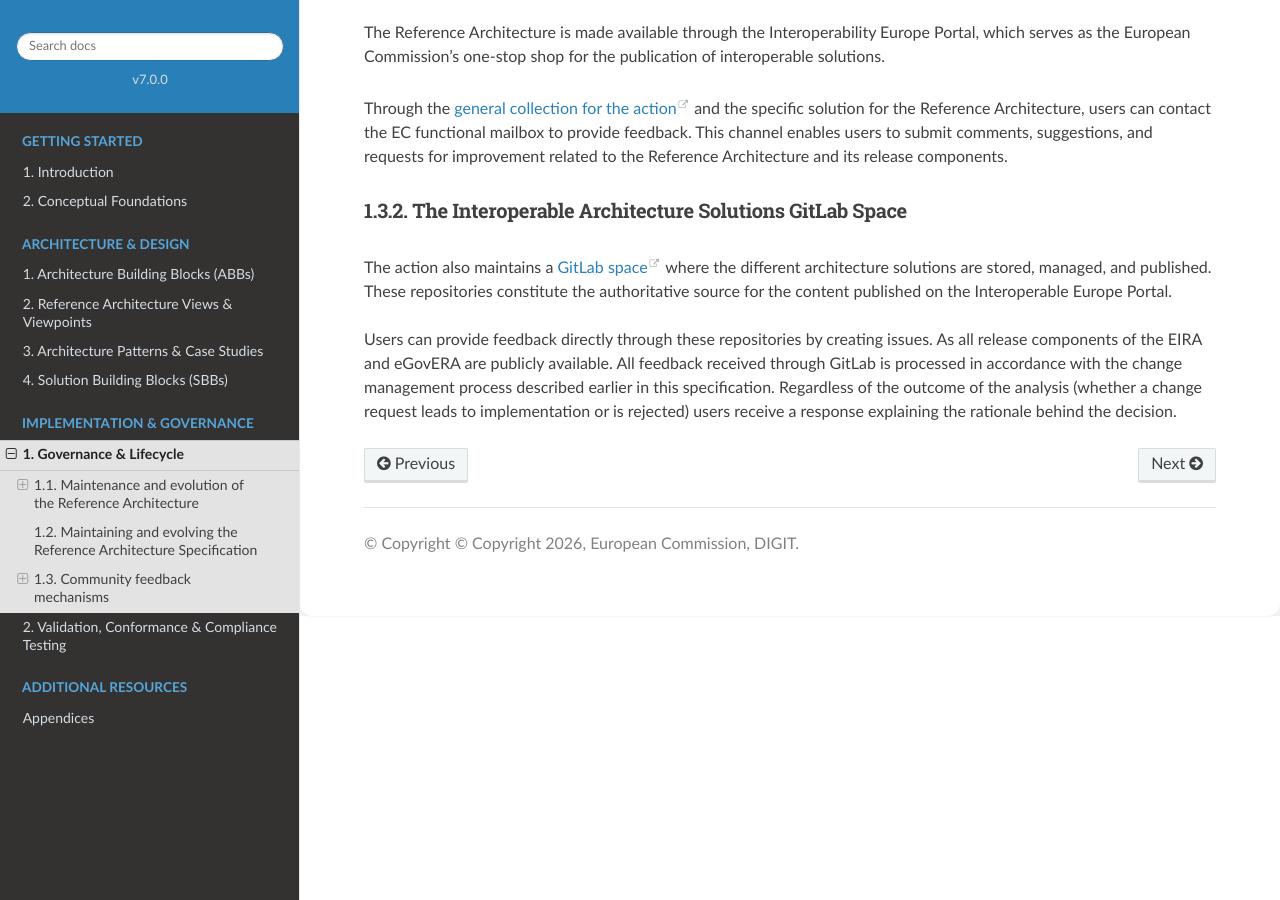
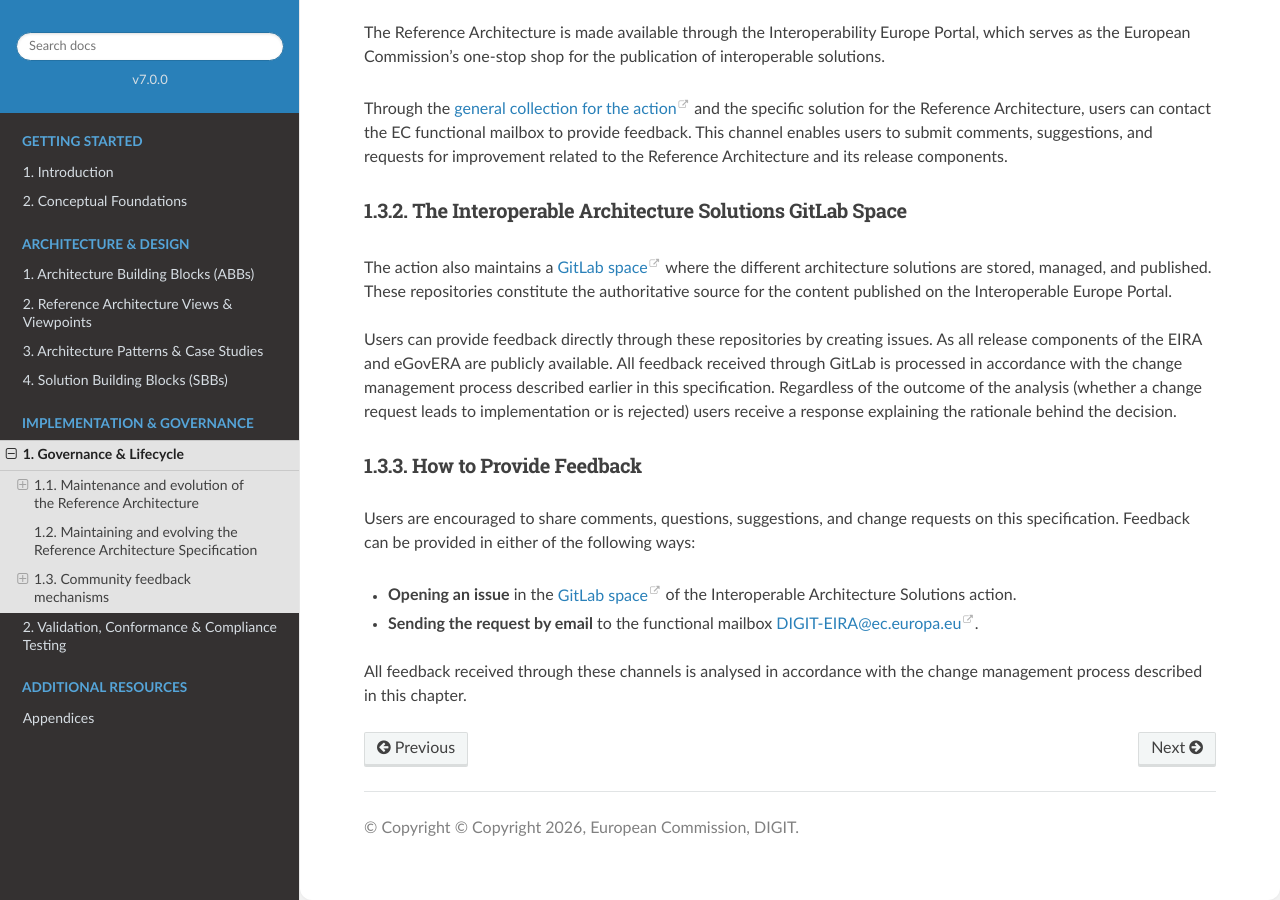
Before and after one commit to CarTool-EC/online-documentation, a Sphinx documentation site: the page built from docs/governance-lifecycle.rst, in a window 1280 px wide and 900 px high, scrolled down 2925 px. Built offline with Sphinx 7.4.7 and the Read the Docs theme 3.1.0, drawn with Linux system fonts in a browser that asks for light colours.

Commit message:
governance additional changes

```diff
--- a/docs/governance-lifecycle.rst
+++ b/docs/governance-lifecycle.rst
@@ -168,3 +168,18 @@ is processed in accordance with the change management process described
 earlier in this specification. Regardless of the outcome of the analysis
 (whether a change request leads to implementation or is rejected) users
 receive a response explaining the rationale behind the decision.
+
+How to Provide Feedback
+~~~~~~~~~~~~~~~~~~~~~~~
+
+Users are encouraged to share comments, questions, suggestions, and
+change requests on this specification. Feedback can be provided in
+either of the following ways:
+
+- **Opening an issue** in the `GitLab space <https://code.europa.eu/eira>`_
+  of the Interoperable Architecture Solutions action.
+- **Sending the request by email** to the functional mailbox
+  `DIGIT-EIRA@ec.europa.eu <mailto:DIGIT-EIRA@ec.europa.eu>`_.
+
+All feedback received through these channels is analysed in accordance
+with the change management process described in this chapter.
```
